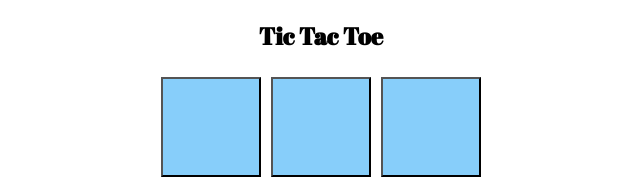
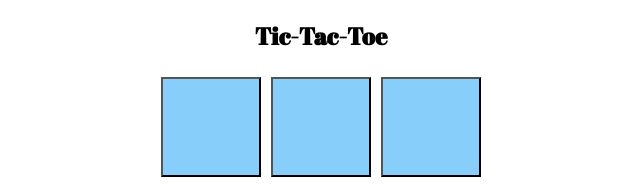
Before and after one commit to Shekhar002/ES6-GAME, a plain HTML site: page index.html in a window 1280 px wide. Shown: the top 184 px of the page, 319-959 px from the left. Drawn offline with Linux system fonts and the light colour scheme.

Commit message:
Update index.html

```diff
--- a/index.html
+++ b/index.html
@@ -11,7 +11,7 @@
     <title>Tic Tac Toe</title>
 </head>
 <body>
-    <h2>Tic Tac Toe</h2>
+    <h2>Tic-Tac-Toe</h2>
     <h3 id="results"></h3>
     <div class="row">
         <button></button>
```
